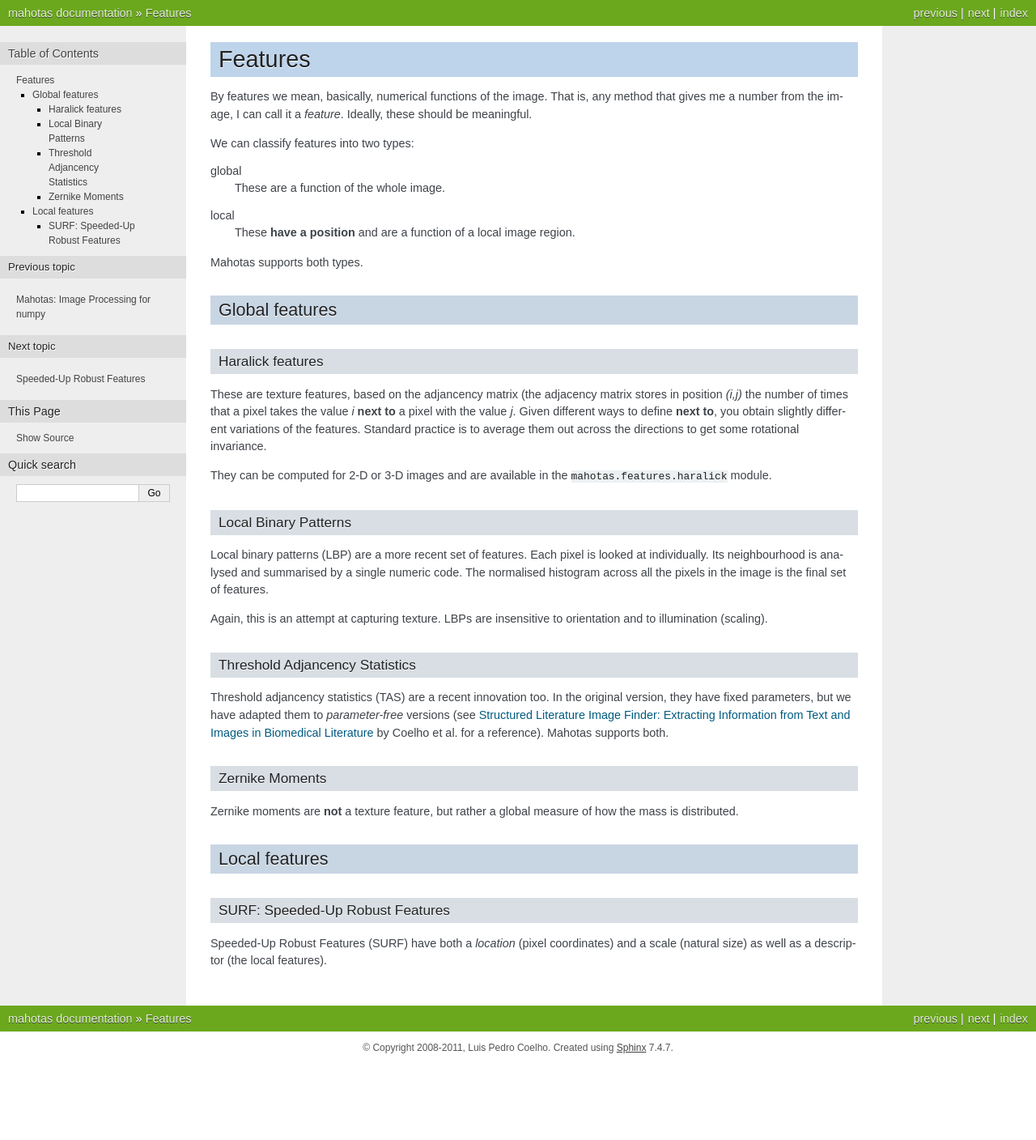
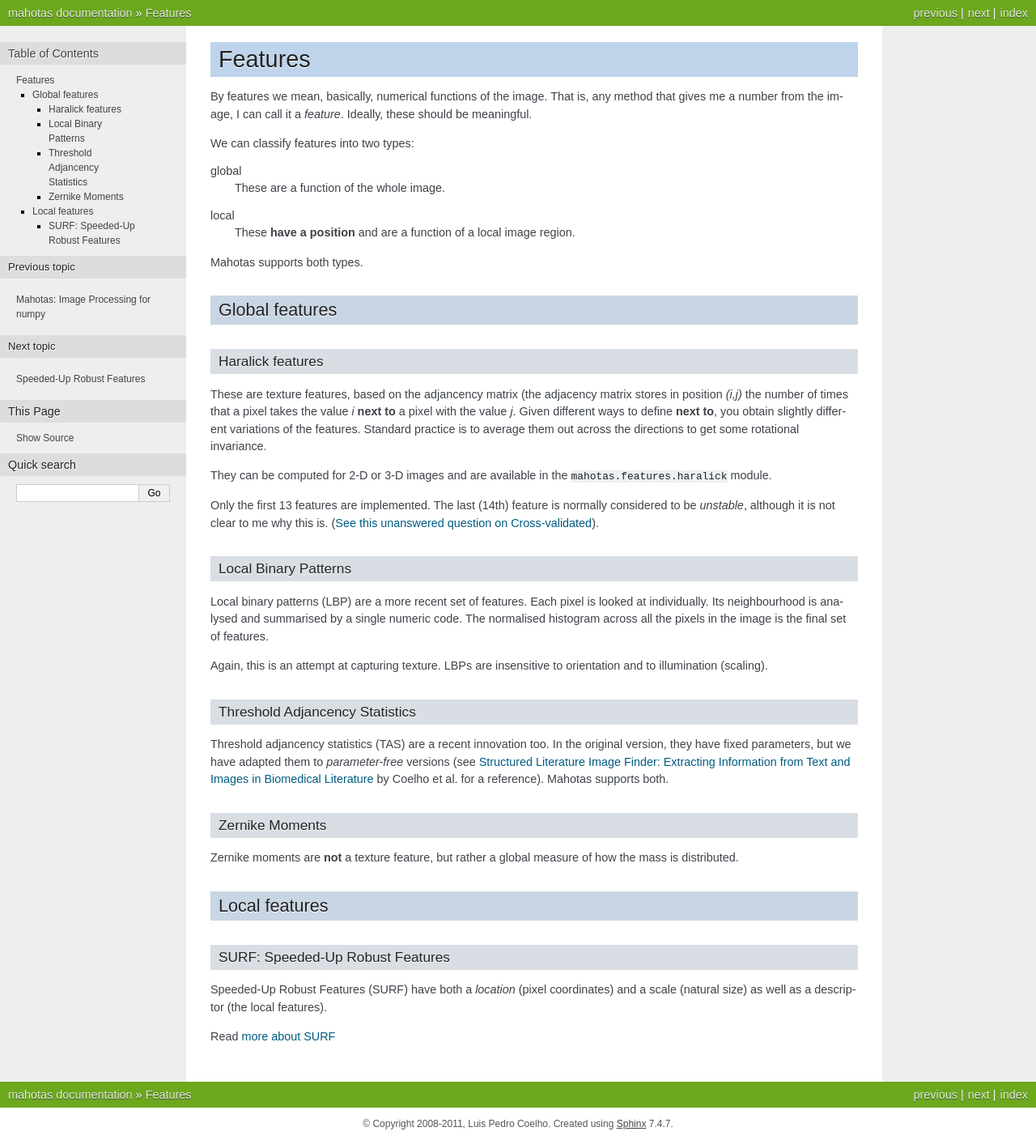
Before and after one commit to luispedro/mahotas, a Sphinx documentation site: the page built from docs/source/features.rst, in a window 1280 px wide. Shown: the whole page at 81% size. Built offline with Sphinx 7.4.7, drawn with Linux system fonts in a browser that asks for light colours; formulas are drawn with MathJax 3; before the commit the page ends 1314 px from its top, so only the background shows below that.

Commit message:
DOC+MIN More details. Internal links
I would still like an answer to that Cross-validated question about the
Haralick 14th feature, so I will try publicising it where I can.

```diff
--- a/docs/source/features.rst
+++ b/docs/source/features.rst
@@ -31,6 +31,10 @@
 
 They can be computed for 2-D or 3-D images and are available in the
 ``mahotas.features.haralick`` module.
+
+Only the first 13 features are implemented. The last (14th) feature is normally
+considered to be *unstable*, although it is not clear to me why this is.
+(`See this unanswered question on Cross-validated <http://stats.stackexchange.com/questions/9763/what-is-this-maximum-correlation-coefficient>`__).
 
 Local Binary Patterns
 ~~~~~~~~~~~~~~~~~~~~~
@@ -67,3 +71,5 @@
 
 Speeded-Up Robust Features (SURF) have both a *location* (pixel coordinates)
 and a scale (natural size) as well as a descriptor (the local features).
+
+Read `more about SURF <surf.html>`__
```
